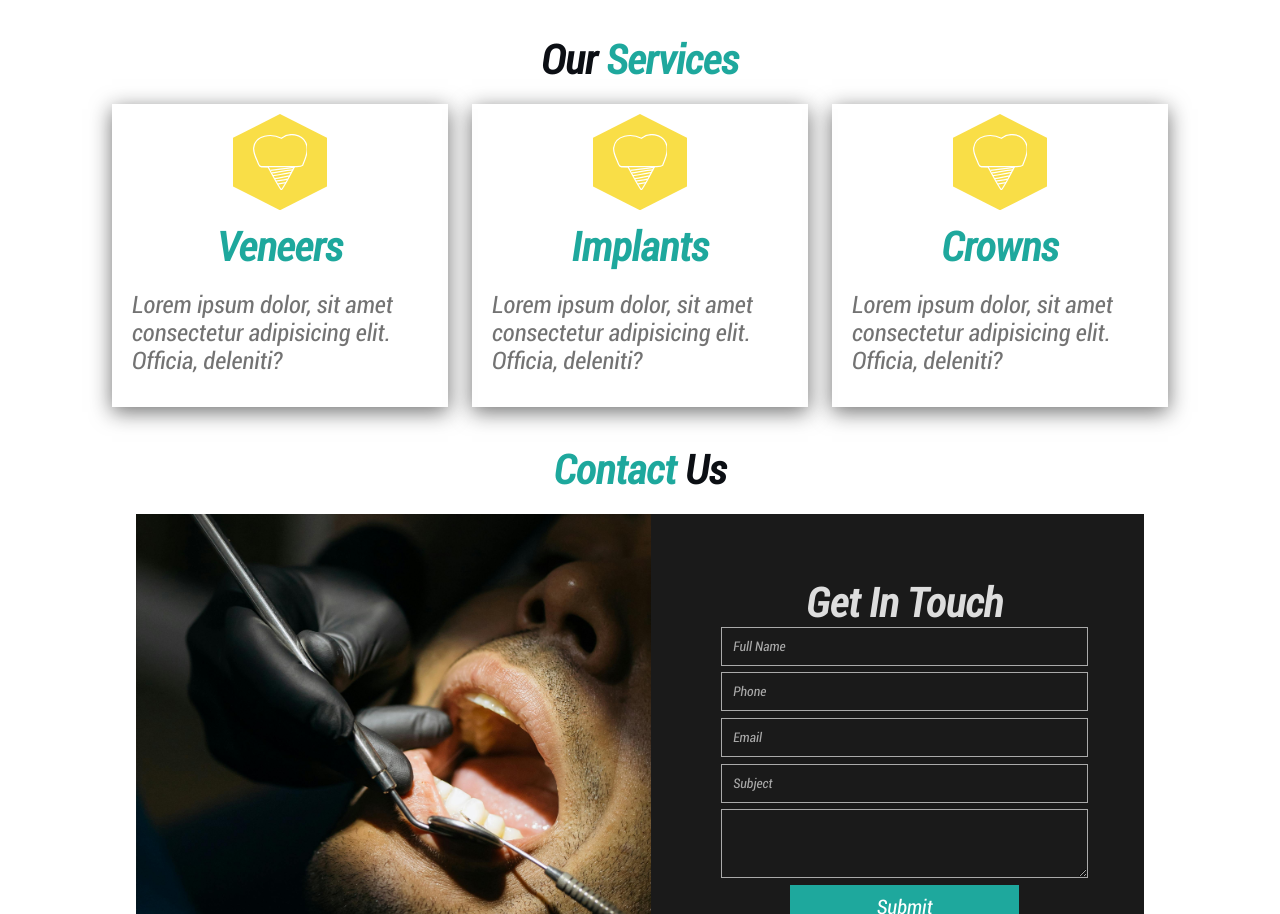
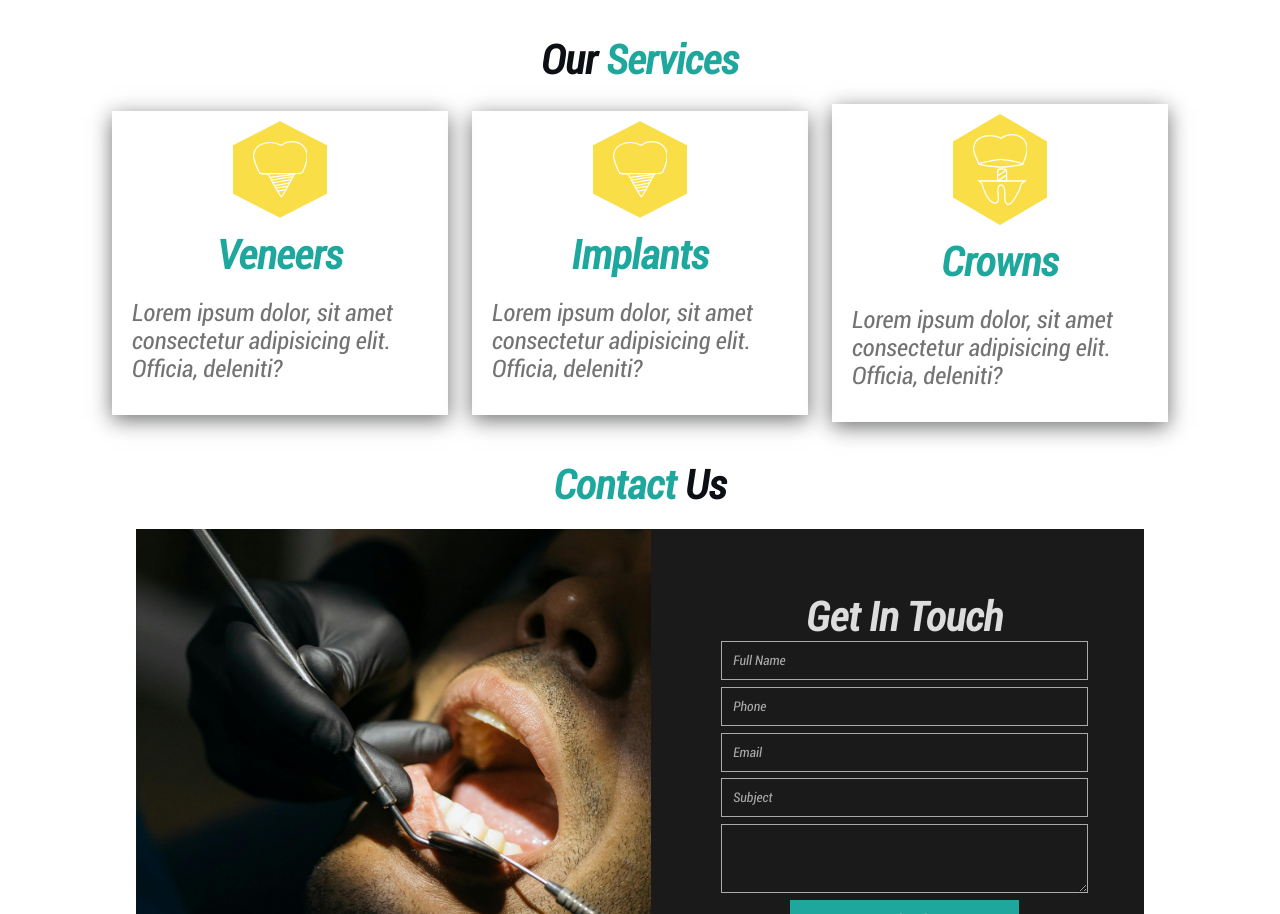
Before and after one commit to EDSolution-div/Oracare-Dental-Services, a plain HTML site: page index.html in a window 1280 px wide. Shown: the part 1200-2114 px from the top of the page. Drawn offline with Linux system fonts and the light colour scheme; files whose address does not match are found by name.

Commit message:
Update index.html

```diff
--- a/index.html
+++ b/index.html
@@ -89,20 +89,22 @@
                 </div>
             </div>
             <div class="dental">
-                <svg id="Layer_2" data-name="Layer 2" xmlns="http://www.w3.org/2000/svg" viewBox="0 0 90.62 93.1">
-                <g id="Layer_1-2" data-name="Layer 1">
-                    <g>
-                    <path class="cls-1" d="M87.11,13.89C80.11-.11,60.11-3.11,47.11,6.89c-.04.04-.1.06-.14.1C30.83-1.09,4.1,1,1.11,22.89c-1,10,5,18,8,27,1,2,3,4,5,4,3.6.17,7.16.27,10.71.34,3.36,6.33,17.82,33.4,21.79,37.81,1.51,1.68,18.72-31.75,21.97-38.11,4.17-.21,10.26.77,13.53-2.04,5-12,11-26,5-38Z"/>
-                    <path class="cls-1" d="M29.02,60.31c13.17-1.89,26.42-3.24,39.56-5.41"/>
-                    <path class="cls-1" d="M33.11,69c9.99-1.75,20.03-3.23,30-5.11"/>
-                    <path class="cls-1" d="M31.45,64.41c11.67-1.69,23.23-4.22,35.02-4.92"/>
-                    <path class="cls-1" d="M36.11,73.89c8.25-1.51,16.46-3.22,24.69-4.77"/>
-                    <path class="cls-1" d="M37.54,78.18c6.52-1.13,13.06-2.16,19.55-3.45"/>
-                    <path class="cls-1" d="M41.11,82.89c4.49-.88,8.99-1.77,13.49-2.58"/>
-                    <line class="cls-1" x1="13.11" y1="53.89" x2="68.11" y2="53.89"/>
-                    </g>
-                </g>
-                </svg>
+<svg id="Layer_2" data-name="Layer 2" xmlns="http://www.w3.org/2000/svg" viewBox="0 0 85.11 110.29">
+  <g id="Layer_1-2" data-name="Layer 1">
+    <g>
+      <g>
+        <g>
+          <path class="cls-1" d="M38.26,65.01c-1.03.66,13.42-8.54,12.38-7.88"/>
+          <path class="cls-1" d="M39.13,72.12c-1.03.66,13.42-8.54,12.38-7.88"/>
+        </g>
+        <path class="cls-1" d="M52.18,73H9.39l4.56,4.51c2.99,10.43,7.99,27.2,19.42,29.78,7.81,1.77,5.95-10.48,5.47-15.38-.35-3.52-.46-14.3,5.18-12.76,4.71,1.28,5.41,8.94,5.44,13.17.03,4.69-.89,10.72,1.66,14.87,2.13,3.47,5.5,2.06,8.01-.13,3.64-3.17,6.28-8,8.76-12.23,3.09-5.26,5.8-10.95,7-17.11l6.11-4.73h-28.82Z"/>
+        <path class="cls-1" d="M47.81,54.39h-5.24c-2.41,0-4.37,1.89-4.37,4.23v14.38h13.97v-14.38c0-2.34-1.95-4.23-4.37-4.23Z"/>
+      </g>
+      <path class="cls-1" d="M43.13,51.56c4.09.05,33.13-3.48,33.94-4.16,3.15-7.35,6.71-15.51,7.02-23.4.15-3.86-.48-7.65-2.33-11.25C75.2-.01,56.44-2.75,44.25,6.37c-.04.04-.09.06-.13.09C28.97-.9,3.9,1,1.1,20.96c-.94,9.12,4.69,16.41,7.5,24.62.21.4.46.8.75,1.19.72.25,2.65.73,4.84,1.22,3.31.74,7.2,1.5,8.3,1.53.38-.19,16.83,2,20.63,2.05Z"/>
+      <path class="cls-1" d="M76,46.56c-.09-3-32.23-7.06-33.23-7s-32.89,4-32.8,7"/>
+    </g>
+  </g>
+</svg>
                 <div class="dental-text">
                     <h4>Crowns</h4>
                     <p>Lorem ipsum dolor, sit amet consectetur adipisicing elit. Officia, deleniti?</p>
```
